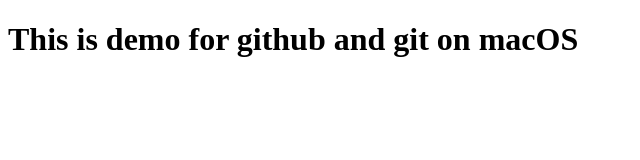
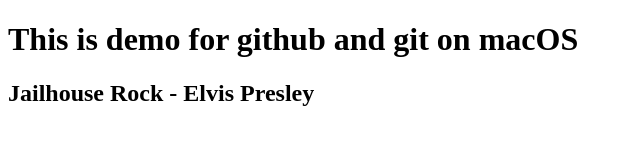
Before and after one commit to lalabrus1995/playlist, a plain HTML site: page index.html in a window 1280 px wide. Shown: the whole page, without its empty margins (0-640 px from the left). Drawn offline with Linux system fonts and the light colour scheme.

Commit message:
added first song

```diff
--- a/index.html
+++ b/index.html
@@ -7,5 +7,6 @@
 </head>
 <body>
     <h1> This is demo for github and git on macOS</h1>
+    <h2> Jailhouse Rock - Elvis Presley </h2>
 </body>
 </html>
```
